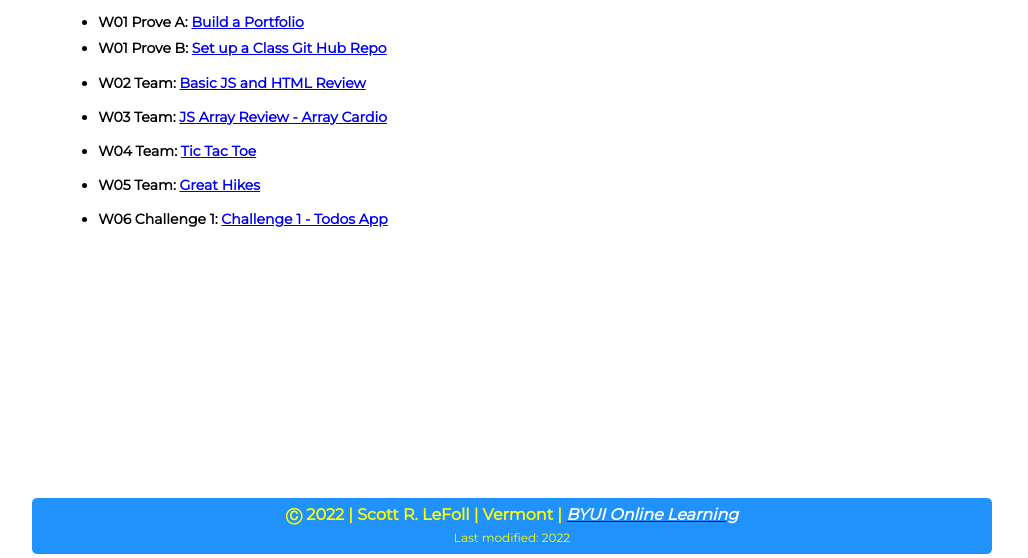
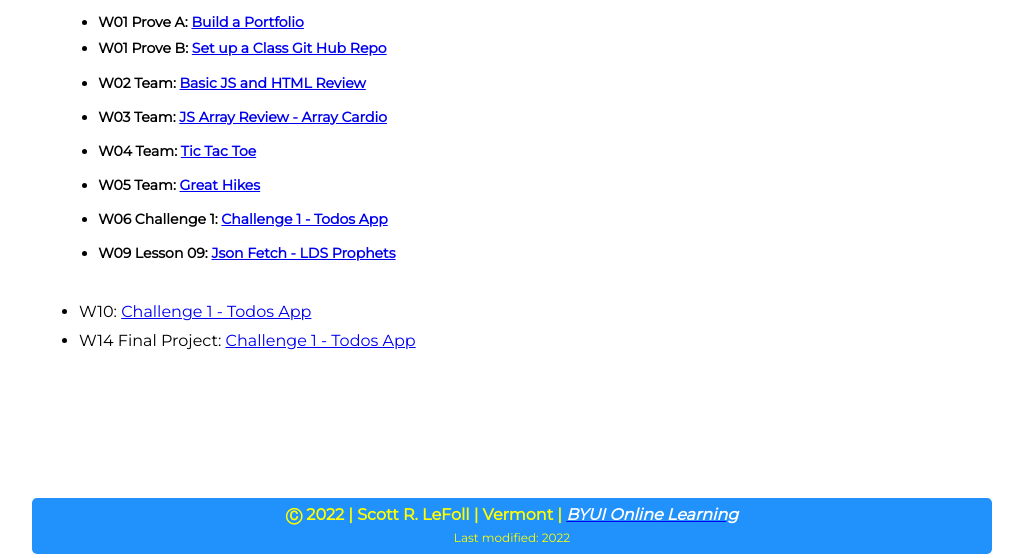
Before and after one commit to scottlefoll/WDD330-02-Submission-Bak, a plain HTML site: page index.html in a window 1280 px wide. Shown: the part 242-800 px from the top of the page, without its empty margins (128-1156 px from the left). Drawn offline with Linux system fonts and the light colour scheme; a script that the page names is missing; a web font is replaced by a local one.

Commit message:
Update index.html

```diff
--- a/index.html
+++ b/index.html
@@ -80,10 +80,18 @@
               W06 Challenge 1:
               <a href="W06/ToDos/ToDo.html">Challenge 1 - Todos App</a>
             </li>
-            <!-- <li class="home-li-9">
-              W04 Lesson 09:
-              <a href="lesson-09/prophets.html">Json Fetch - LDS Prophets</a>
-            </li> -->
+            <li class="home-li-9">
+              W09 Lesson 09:
+              <a href="W06/ToDos/ToDo.html">Json Fetch - LDS Prophets</a>
+            </li>
+             <li class="home-li-10">
+              W10:
+              <a href="W06/ToDos/ToDo.html">Challenge 1 - Todos App</a>
+            </li>
+            <li class="home-li-14">
+              W14 Final Project:
+              <a href="W06/ToDos/ToDo.html">Challenge 1 - Todos App</a>
+            </li>
           </ul>
         </div>
         <footer>
```
